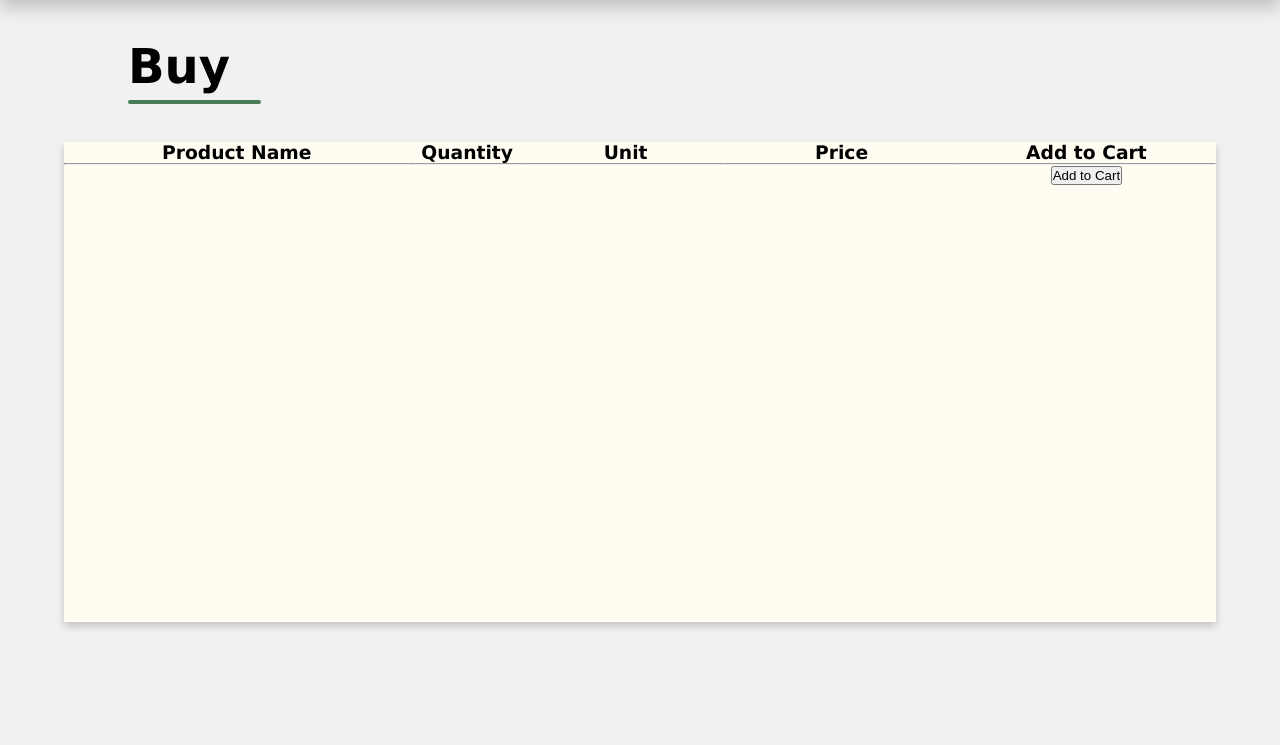
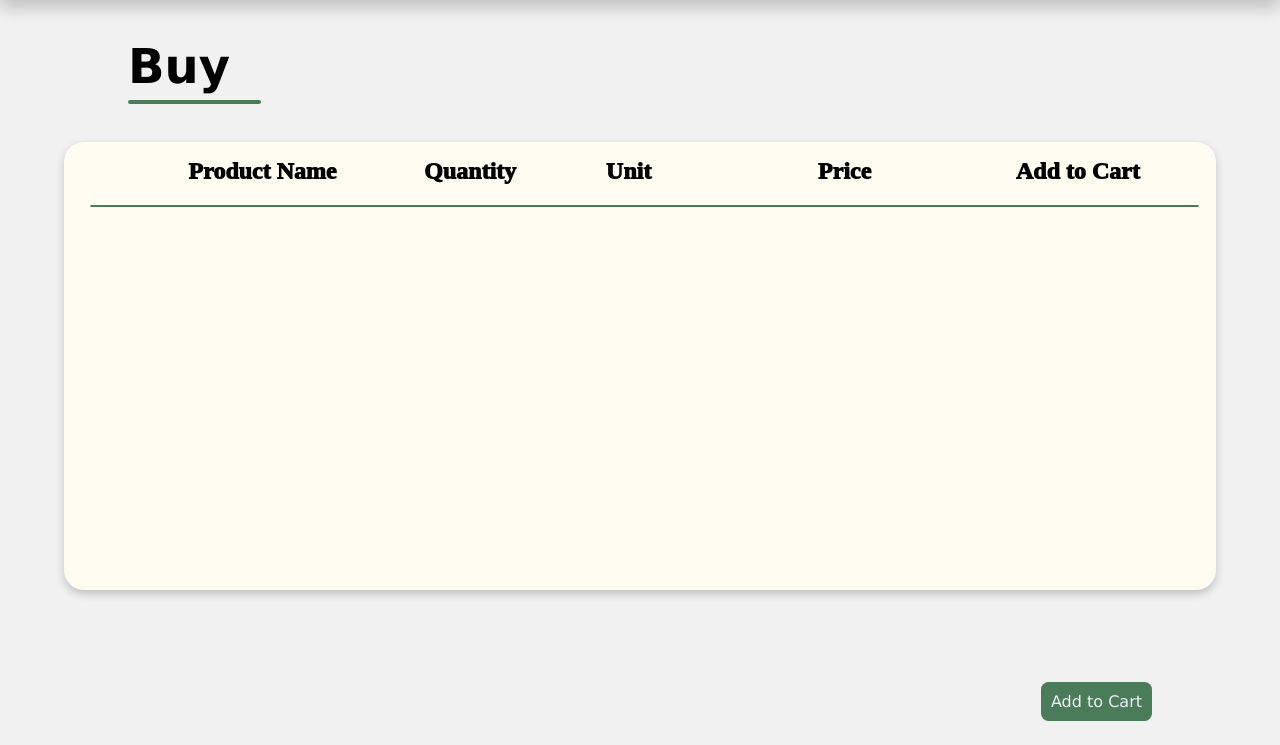
Before and after one commit to Kinetic101/E-Vailable-Goods, a PHP site: page /market.php in a window 1280 px wide. Shown: the part 55-800 px from the top of the page. Run offline with PHP 8.4, Linux system fonts and the light colour scheme; the visitor is signed in with stand-in values (Sample User, id 1); data that the repository does not hold is empty.

Commit message:
Market Product List Design

```diff
--- a/ResearchCSS.css
+++ b/ResearchCSS.css
@@ -171,7 +171,7 @@ hr{
 
 /* End of Market List */
 
-.active{
+#active{
 	position: absolute;
 	margin-top: 3%;
 	width: 15%;					/* Active Now */
--- a/market.php
+++ b/market.php
@@ -136,7 +136,7 @@
 	<div class = "product_table">
 		<div class = "pname">
 			<h3>Product Name</h3>
-			<hr>
+			<hr id="fhr">
 			<?php
 				$res = $conn -> query($select);
 				while($row = $res->fetch_assoc()) {
@@ -148,7 +148,7 @@
 
 		<div class = "quantity">
 			<h3>Quantity</h3>
-			<hr>
+			<hr id="fhr">
 			<?php
 				$res = $conn -> query($select);
 				while($row = $res->fetch_assoc()) {
@@ -160,7 +160,7 @@
 
 		<div class = "unit">
 			<h3>Unit</h3>
-			<hr>
+			<hr id="fhr">
 			<?php
 				$res = $conn -> query($select);
 				while($row = $res->fetch_assoc()) {
@@ -172,7 +172,7 @@
 
 		<div class = "price">
 			<h3>Price</h3>
-			<hr>
+			<hr id="fhr">
 			<?php
 				$res = $conn -> query($select);
 				while($row = $res->fetch_assoc()) {
@@ -183,7 +183,7 @@
 		</div>
 		<div class = "buy">
 			<h3>Add to Cart</h3>
-			<hr>
+			<hr id="fhr">
 			<form method = post action = <?php echo htmlspecialchars($_SERVER["PHP_SELF"]);?>>
 				<?php
 					$i  = 0;
@@ -198,12 +198,12 @@
 							$idname = "num".strval($i);
 							$temp_var = $row["productname"];
 							echo "<div class = filler>\n\t\t\t\t\t"."<input id = $idname type = number name = $row[productname] value = $arr[$temp_var] min = 0 max = $row[quantity]>
-							<button type = button onclick = \"
+							<button id = minus type = button onclick = \"
 								function dec(){
 									document.getElementById('$idname').stepDown();
 								}
 								dec();\" >-</button>
-							<button type = button onclick = \"
+							<button id = plus type = button onclick = \"
 								function inc(){
 									document.getElementById('$idname').stepUp();
 								}
@@ -218,7 +218,7 @@
 				<!--
 					Kailangang nakafix position netong Add to Cart sa lower right ng page
 				-->
-				<input type = "submit" value = "Add to Cart" id = "addtocart">
+				<input type = "submit" value = "Add to Cart" class = "addtocart">
 			</form>
 		</div>
 	</div>
--- a/marketCSS.css
+++ b/marketCSS.css
@@ -141,67 +141,148 @@ input::-webkit-outer-spin-button, input::-webkit-inner-spin-button {
   margin: 0;
 }
 
+#plus{
+	color: #171614;
+	padding: 1px 0;
+	width: 20px;
+	margin-left: 3px;
+	order: 3;
+	background-color: #f1f1f1;
+	border: 1.5px solid gray;
+	transition: all 0.3s ease 0s;
+}
+
+#plus:hover{
+	background-color: #4A7C59;
+	opacity: 0.8;
+}
+
+#minus{
+	color: #171614;
+	padding: 1px 0;
+	width: 20px;
+	margin-right: 3px;
+	order:1;
+	background-color: #f1f1f1;
+	border: 1.5px solid gray;
+	transition: all 0.3s ease 0s;
+}
+
+#minus:hover{
+	background-color: pink;
+	opacity: 0.8;
+}
+
 input[type=number] {
   -moz-appearance: textfield;
-  text-align: center;
+ 	padding: 0vw;
+ 	text-align: center;
+ 	padding: 2px 4px;
+ 	color: #171614;
+ 	border: 1.5px solid #171614;
+ 	border-radius: 5px;
+ 	outline: none;
+ 	order:2;
 }
 
 .product_table{
+	font-family: "Arial";
+	font-weight: 100;
 	position: absolute;
 	text-align: center;
 	margin-left: 5%;
 	width: 90%;
-	height: 60vh;
+	height: 56vh;
 	background-color: #FFFCF2;
 	overflow: auto;
 	box-shadow: 0px 4px 8px 0px rgba(0,0,0,0.2);
+	border-radius: 20px;
+}
 
+h3{
+	font-family: "Times New Roman";
+	font-weight: 1000;
+	font-size: 1.5em;
 }
 
 .pname{
 	position: absolute;
 	width: 30%;
 	height: auto;
-	border: none;
+	border-radius: 90px;
+	margin: 1.25vw 0 1vw 2vw;
 }
 
 .quantity{
 	position: absolute;
 	margin-left: 30%;
-	width: 10%;
+	width: 10.5%;
 	height: auto;
 	border: none;
+	margin: 1.25vw 0 1vw 30%;
 }
 
 .unit{
 	position: absolute;
 	margin-left: 40%;
-	width: 17.5%;
+	width: 18%;
 	height: auto;
+	margin: 1.25vw 0 1vw 40%;
 	border: none;
 }
 
 .price{
 	position: absolute;
 	margin-left: 57.5%;
-	width: 20%;
+	width: 20.5%;
 	height: auto;
 	border: none;
+	margin: 1.25vw 0vw 1vw 57.5%;
 }
 
 .buy{
 	position: absolute;
 	margin-left: 77.5%;
-	width: 22.5%;
+	width: 21%;
 	height: auto;
 	border: none;
+	margin: 1.25vw 0 1vw 77.5%;
+}
+
+.product_table #fhr{
+	margin-top: 20px;
+}
+
+hr{
+	border: 1px solid #4A7C59;
+	border-radius: 50px;
 }
 
 .filler{
 	vertical-align:center;
-	height:40px;
+	height: 50px;
+	align-items: center;
+	display: flex;
+	justify-content: center;
 }
 
 .addtocart{
+	position: fixed;
+	bottom: 3vh;
+	right: 10vw;
+	font-size: 1em;
+	font-family: "Verdana";
+	padding: 10px;
+	background-color: #4A7C59;
+	outline: none;
+	border: none;
+	border-radius: 7.5px;
+	opacity: 1;
+	color: #f1f1ff;
+	transition: all 0.3s ease 0s;
 
 }
+
+.addtocart:hover{
+	opacity: 0.8;
+}
```
Also changed, not shown: Research.php (+38 -19 lines), Talk.php (+6 -7 lines).
